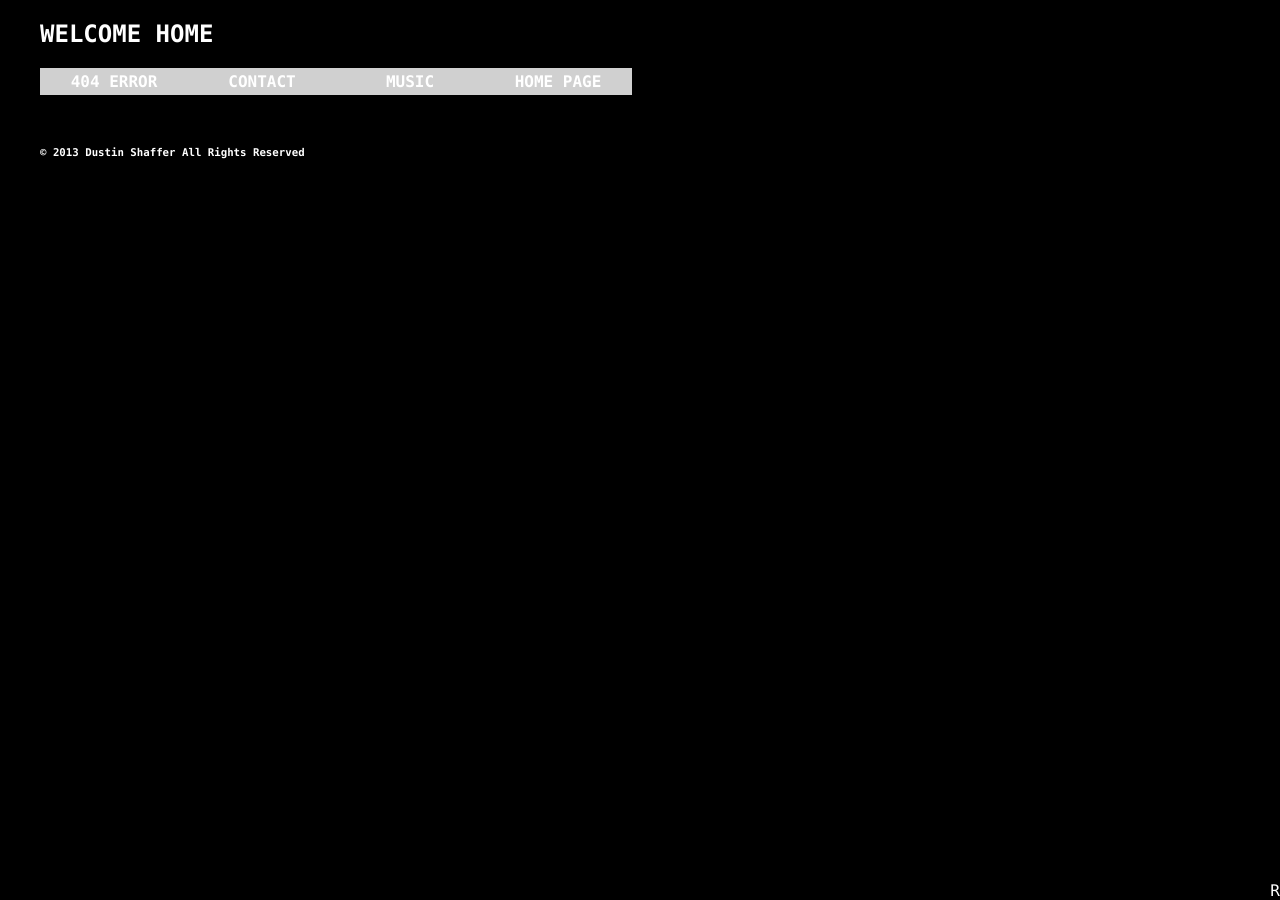
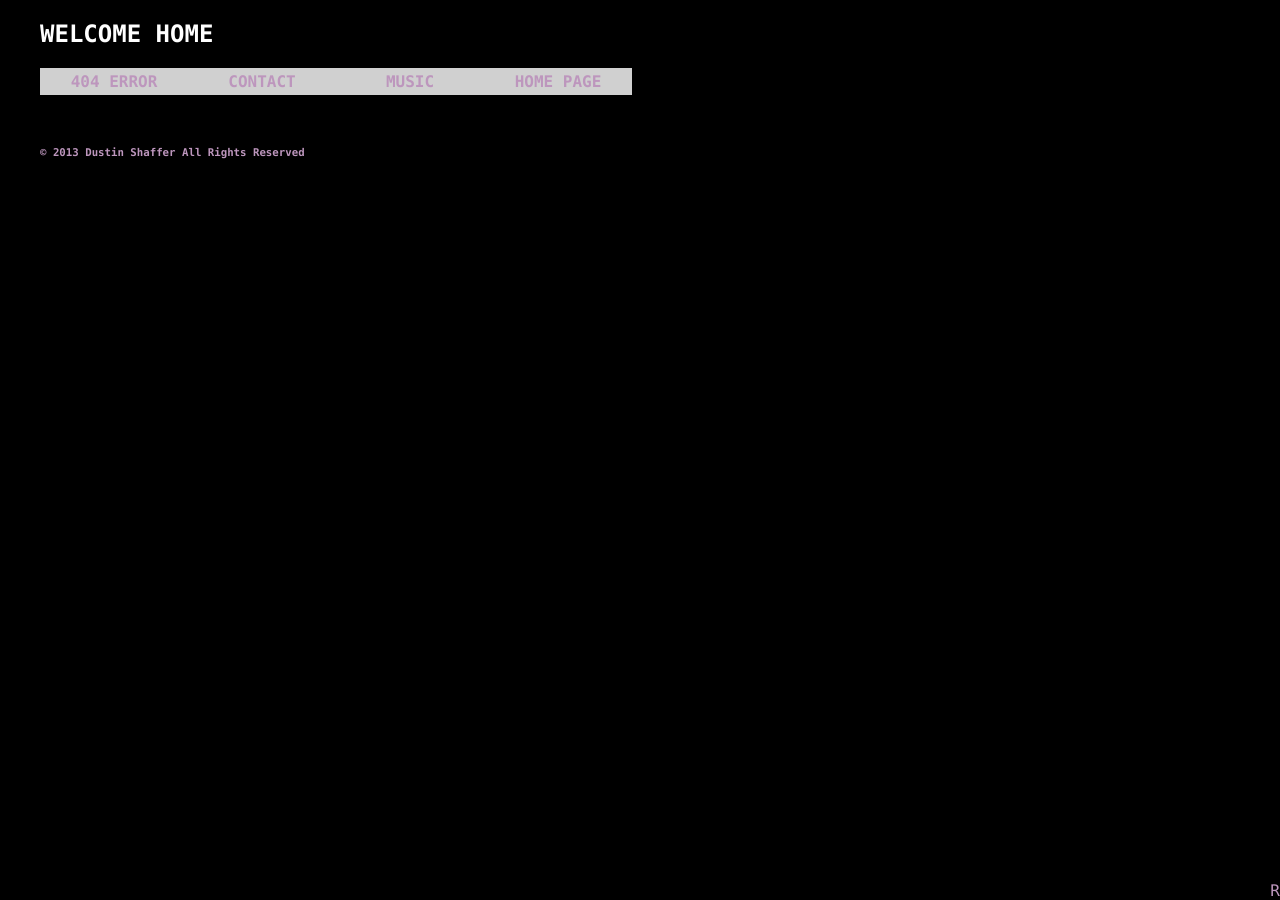
Before and after one commit to misterdustinface/misterdustinface.github.io, a Jekyll site: the page built from index.html, in a window 1280 px wide. Built offline with Jekyll 4.4.1, drawn with Linux system fonts in a browser that asks for light colours; comment, search, counter and statistics services are not loaded.

Commit message:
Update theme.css

```diff
--- a/css/theme1/theme.css
+++ b/css/theme1/theme.css
@@ -14,11 +14,11 @@ overflow:hidden;
 
 /* text "FACE" */
 
-a:link    {font-family:"Lucida Console", Monaco, monospace; text-decoration: none; color:#ffffff;} /* unvisited link */
+a:link    {font-family:"Lucida Console", Monaco, monospace; text-decoration: none; color:#bd96bd;} /* unvisited link */
 a:visited {font-family:"Lucida Console", Monaco, monospace; text-decoration: none; color:#bd96bd;} /* visited link */
-a:hover   {font-family:"Lucida Console", Monaco, monospace; text-decoration: none; color:#a3d165;}   /* mouse over link */
-a:active  {font-family:"Lucida Console", Monaco, monospace; text-decoration: none; color:#07f5ed;}  /* selected link */
-
+a:hover   {font-family:"Lucida Console", Monaco, monospace; text-decoration: none; color:#ffffff;}   /* mouse over link */
+a:active  {font-family:"Lucida Console", Monaco, monospace; text-decoration: none; color:#a3d165;}  /* selected link */
+/* a3d165       07f5ed*/
 /* --  HOMEBAR CODE AREA  -- /*
 
 /* Homebar List Stuff */
```
